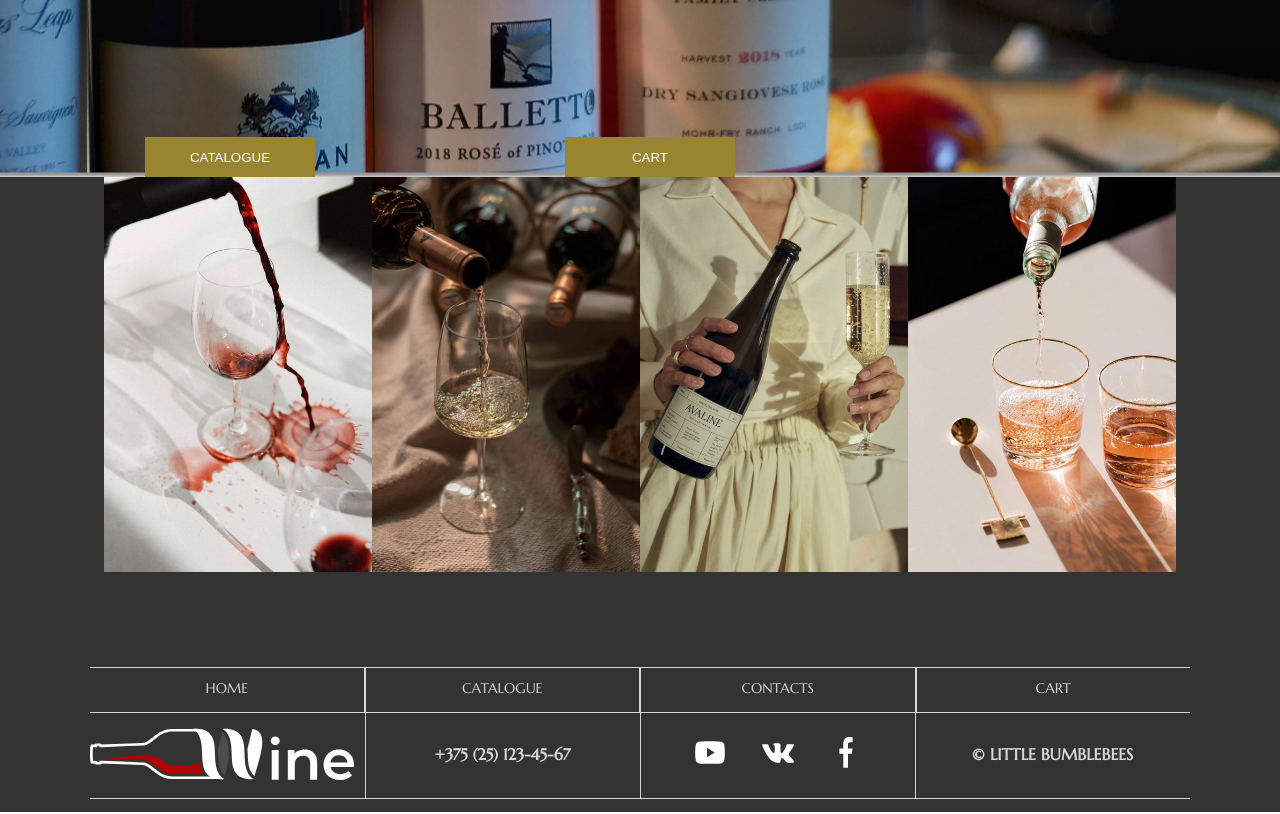
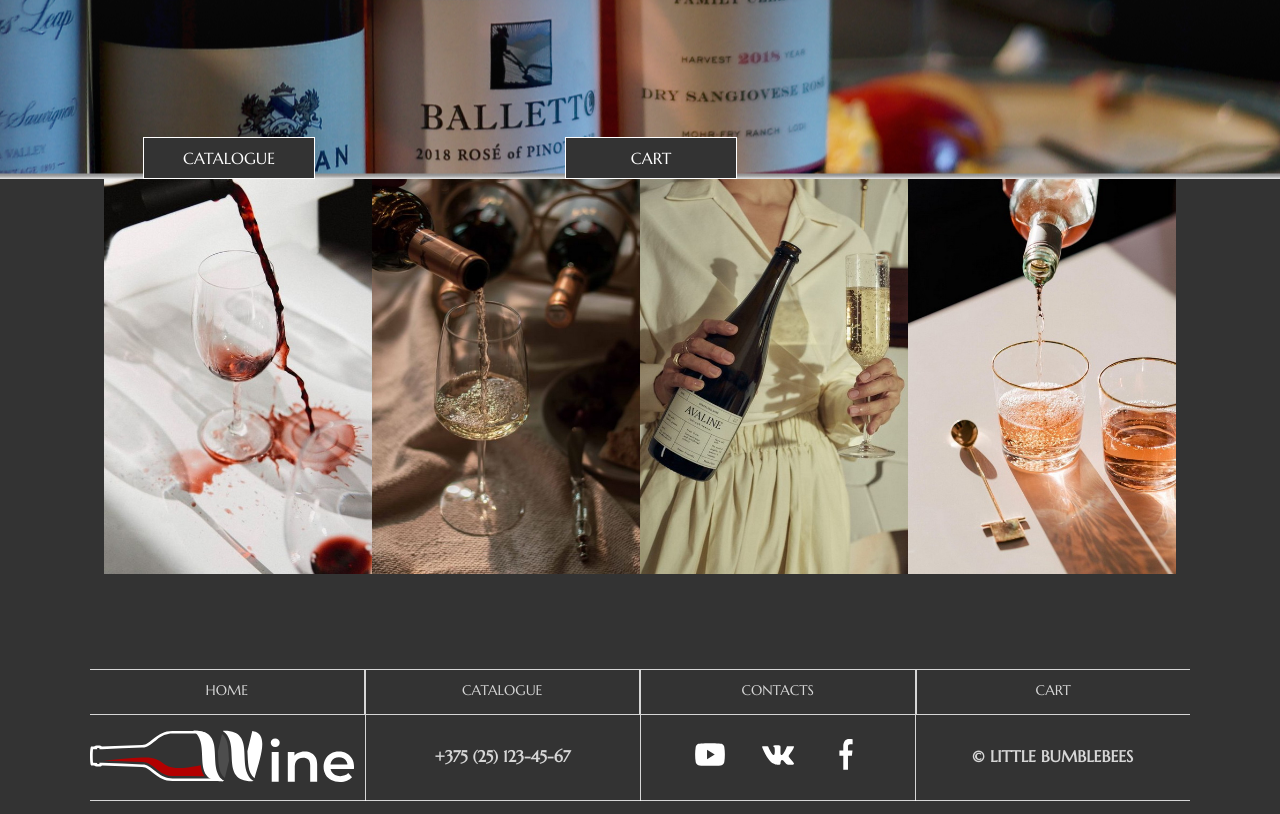
Before and after one commit to mitjasha/online-shop, a React (Create React App) app: page / in a window 1280 px wide. Shown: the part 840-1654 px from the top of the page. Built offline with nearby package versions, Linux system fonts and the light colour scheme.

Commit message:
fix: add buttons components

```diff
--- a/src/pages/MainPage/MainPage.tsx
+++ b/src/pages/MainPage/MainPage.tsx
@@ -4,6 +4,7 @@ import redWine from "../../assets/img/jpg/red-main.jpg";
 import whiteWine from "../../assets/img/jpg/white-main.jpg";
 import sparklingWine from "../../assets/img/jpg/sparkling-main.jpg";
 import roseWine from "../../assets/img/jpg/rose-main.jpg";
+import Button from "../../components/Buttons/Button/Button";
 
 const MainPage: React.FC = () => {
   return (
@@ -16,12 +17,8 @@ const MainPage: React.FC = () => {
           </h1>
           <p className="quote-author">Tyrion Lannister</p>
           <div className="preview__buttons">
-            <button type="button" className="preview__button">
-              CATALOGUE
-            </button>
-            <button type="button" className="preview__button">
-              CART
-            </button>
+            <Button className="preview__button">CATALOGUE</Button>
+            <Button className="preview__button">CART</Button>
           </div>
         </div>
       </section>
```
